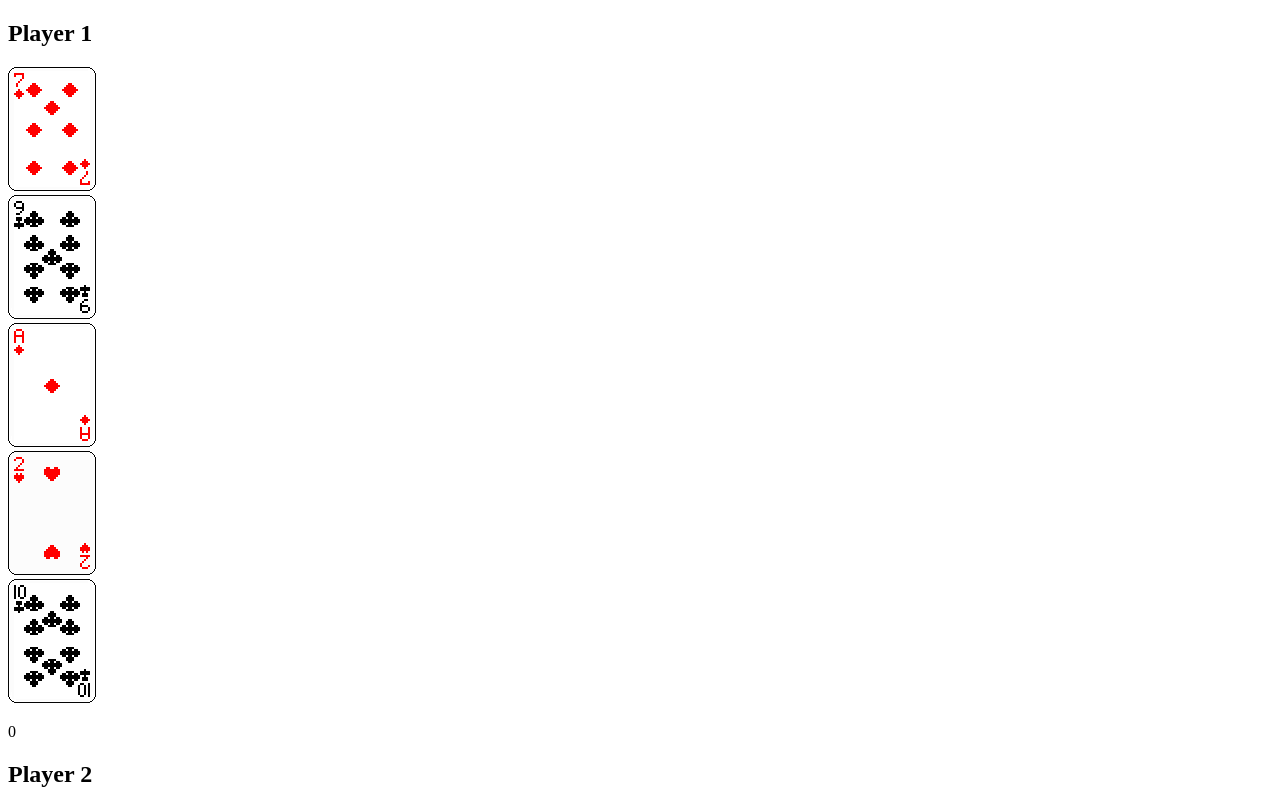
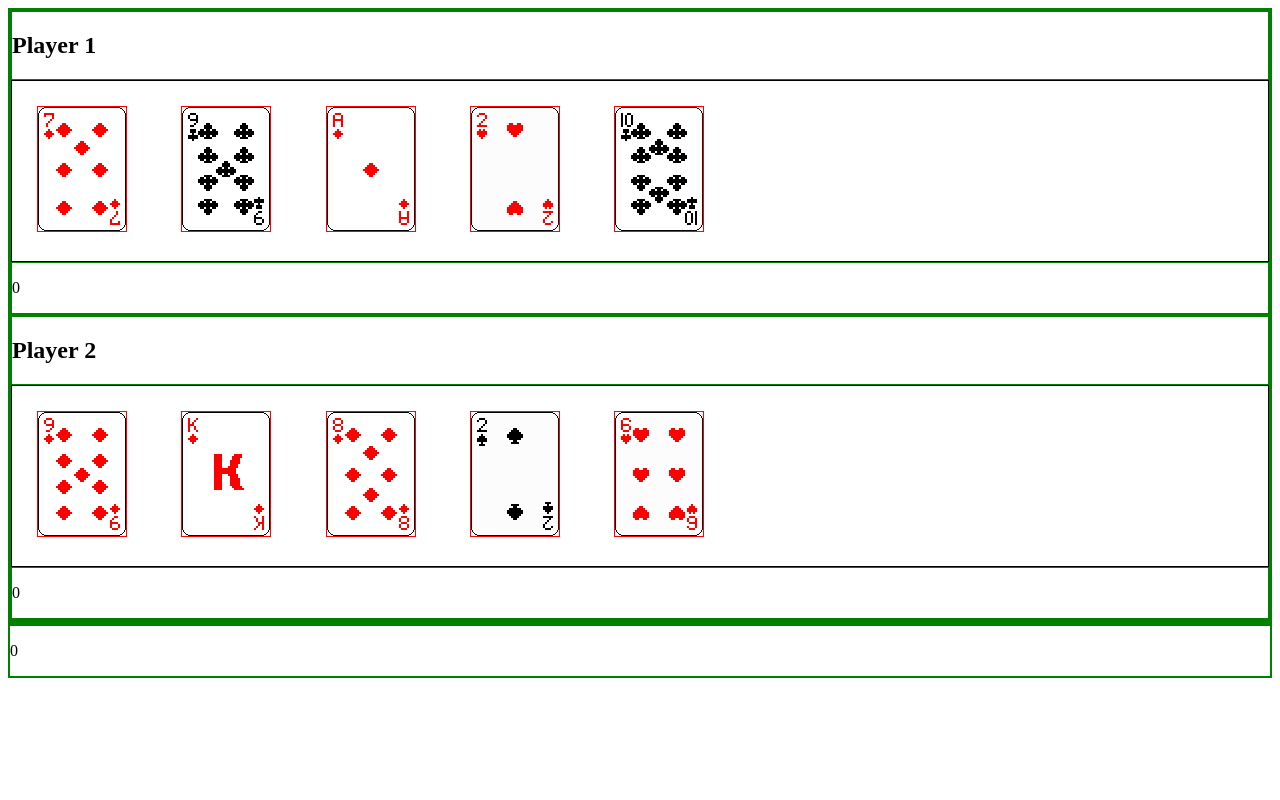
Before and after one commit to Oculux314/Math-Card-Game, a plain HTML site: page index.html in a window 1280 px wide. Shown: the top 800 px of the page. Drawn offline with Linux system fonts and the light colour scheme.

Commit message:
css - making cards horizontally aligned

```diff
--- a/index.html
+++ b/index.html
@@ -4,6 +4,7 @@
     <meta charset="UTF-8" />
     <meta http-equiv="X-UA-Compatible" content="IE=edge" />
     <meta name="viewport" content="width=device-width, initial-scale=1.0" />
+    <link rel="stylesheet" href="styles.css" />
     <title>Ace the 5th</title>
   </head>
   <body>
@@ -25,18 +26,17 @@
               <div class="card--div" id="p1--c2">
                 <img src="IDK the name.png" alt="A random card lol" />
               </div>
-              </div>
+
               <div class="card--div" id="p1--c3">
                 <img src="IDK the name.png" alt="A random card lol" />
               </div>
-              </div>
+
               <div class="card--div" id="p1--c4">
                 <img src="IDK the name.png" alt="A random card lol" />
               </div>
-              </div>
+
               <div class="card--div" id="p1--c5">
                 <img src="IDK the name.png" alt="A random card lol" />
-              </div>
               </div>
             </div>
             <div class="score--div">
--- a/styles.css
+++ b/styles.css
@@ -1 +1,18 @@
-tets
+.card--rack {
+  border: 1px solid black;
+}
+
+.card--div {
+  border: 1px solid red;
+  padding: 0px;
+  margin: 2%;
+  display: inline-block;
+}
+
+.card--rack img {
+  display: block;
+}
+
+div {
+  border: 1px solid green;
+}
```
